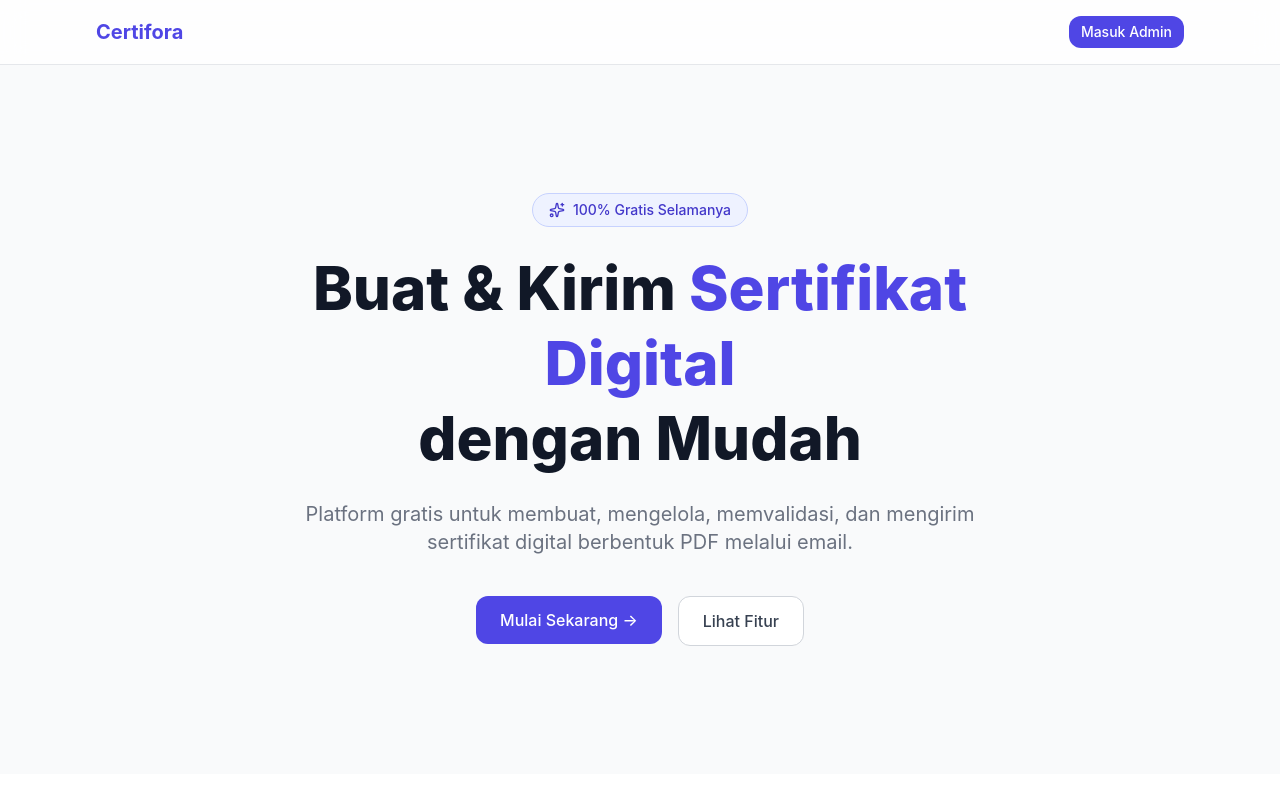
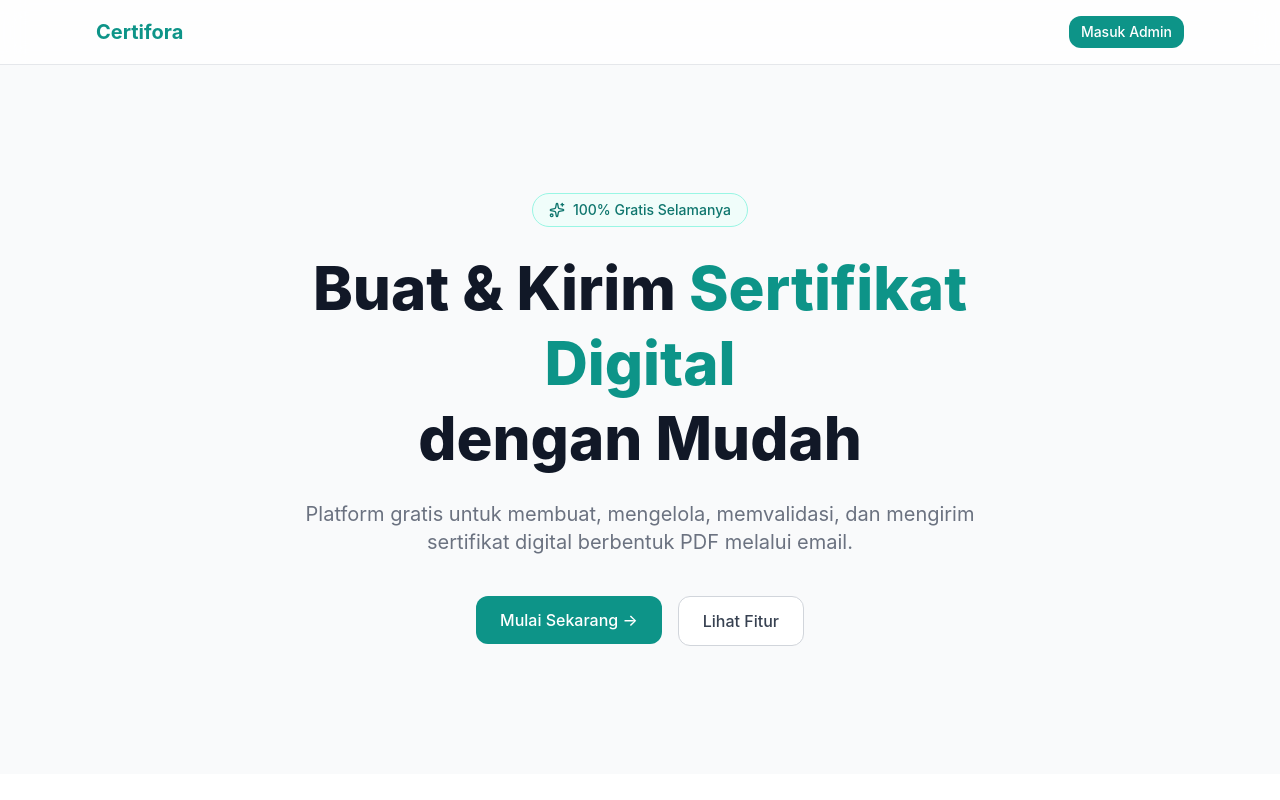
Before and after one commit to teguhsuryaro/certifora, a React (Vite) app: page / in a window 1280 px wide. Shown: the top 800 px of the page. Built offline with nearby package versions, Linux system fonts and the light colour scheme; no server answers.

Commit message:
feat: design tokens color palette teal

```diff
--- a/src/App.tsx
+++ b/src/App.tsx
@@ -33,7 +33,7 @@ function App() {
   if (isLoading) {
     return (
       <div className="min-h-screen bg-gray-50 flex items-center justify-center">
-        <div className="animate-spin rounded-full h-8 w-8 border-b-2 border-indigo-600" />
+        <div className="animate-spin rounded-full h-8 w-8 border-b-2 border-primary-600" />
       </div>
     )
   }
--- a/src/components/layout/AdminLayout.tsx
+++ b/src/components/layout/AdminLayout.tsx
@@ -39,7 +39,7 @@ export function AdminLayout() {
       >
         {/* Sidebar Header */}
         <div className="h-16 flex items-center px-6 border-b border-gray-200">
-          <Link to="/admin/dashboard" className="text-xl font-bold text-indigo-600">
+          <Link to="/admin/dashboard" className="text-xl font-bold text-primary-600">
             Certifora
           </Link>
         </div>
@@ -54,7 +54,7 @@ export function AdminLayout() {
               className={`
                 flex items-center gap-3 px-3 py-2.5 rounded-lg text-sm font-medium transition-colors
                 ${location.pathname === item.path
-                  ? 'bg-indigo-50 text-indigo-700'
+                  ? 'bg-primary-50 text-primary-700'
                   : 'text-gray-600 hover:bg-gray-100 hover:text-gray-900'
                 }
               `}
@@ -68,8 +68,8 @@ export function AdminLayout() {
         {/* User info + Logout (di bawah sidebar) */}
         <div className="absolute bottom-0 left-0 right-0 p-4 border-t border-gray-200">
           <div className="flex items-center gap-3 mb-3">
-            <div className="w-8 h-8 bg-indigo-100 rounded-full flex items-center justify-center">
-              <span className="text-sm font-medium text-indigo-600">
+            <div className="w-8 h-8 bg-primary-100 rounded-full flex items-center justify-center">
+              <span className="text-sm font-medium text-primary-600">
                 {admin?.full_name?.charAt(0) || 'A'}
               </span>
             </div>
--- a/src/components/layout/ProtectedRoute.tsx
+++ b/src/components/layout/ProtectedRoute.tsx
@@ -7,7 +7,7 @@ export function ProtectedRoute() {
   if (isLoading) {
     return (
       <div className="min-h-screen bg-gray-50 flex items-center justify-center">
-        <div className="animate-spin rounded-full h-8 w-8 border-b-2 border-indigo-600" />
+        <div className="animate-spin rounded-full h-8 w-8 border-b-2 border-primary-600" />
       </div>
     )
   }
--- a/src/components/layout/PublicOnlyRoute.tsx
+++ b/src/components/layout/PublicOnlyRoute.tsx
@@ -7,7 +7,7 @@ export function PublicOnlyRoute() {
   if (isLoading) {
     return (
       <div className="min-h-screen bg-gray-50 flex items-center justify-center">
-        <div className="animate-spin rounded-full h-8 w-8 border-b-2 border-indigo-600" />
+        <div className="animate-spin rounded-full h-8 w-8 border-b-2 border-primary-600" />
       </div>
     )
   }
--- a/src/index.css
+++ b/src/index.css
@@ -8,17 +8,17 @@
    ============================================ */
 
 @theme {
-  /* --- Primary (Indigo) --- */
-  --color-primary-50: #eef2ff;
-  --color-primary-100: #e0e7ff;
-  --color-primary-200: #c7d2fe;
-  --color-primary-300: #a5b4fc;
-  --color-primary-400: #818cf8;
-  --color-primary-500: #6366f1;
-  --color-primary-600: #4f46e5;
-  --color-primary-700: #4338ca;
-  --color-primary-800: #3730a3;
-  --color-primary-900: #312e81;
+  /* --- Primary (Teal/Mint) — MENGGANTIKAN Indigo --- */
+  --color-primary-50:  #f0fdfa;
+  --color-primary-100: #ccfbf1;
+  --color-primary-200: #99f6e4;
+  --color-primary-300: #5eead4;
+  --color-primary-400: #2dd4bf;
+  --color-primary-500: #14b8a6;
+  --color-primary-600: #0d9488;
+  --color-primary-700: #0f766e;
+  --color-primary-800: #115e59;
+  --color-primary-900: #134e4a;
 
   /* --- Status Colors --- */
   --color-success-50: #ecfdf5;
@@ -59,6 +59,13 @@
   --shadow-card: 0 1px 3px 0 rgb(0 0 0 / 0.1), 0 1px 2px -1px rgb(0 0 0 / 0.1);
   --shadow-modal: 0 20px 25px -5px rgb(0 0 0 / 0.1), 0 8px 10px -6px rgb(0 0 0 / 0.1);
 
+  /* --- Tambahan: Glassmorphism Tokens --- */
+  --shadow-glass: 0 8px 32px 0 rgba(13, 148, 136, 0.08);
+  --shadow-card-hover: 0 10px 40px -10px rgba(13, 148, 136, 0.15);
+  --bg-glass: rgba(255, 255, 255, 0.7);
+  --bg-glass-strong: rgba(255, 255, 255, 0.85);
+  --border-glass: rgba(255, 255, 255, 0.4);
+
   /* --- Border Radius --- */
   --radius-sm: 0.375rem;
   --radius-md: 0.5rem;
@@ -88,7 +95,9 @@
 
   body {
     color: var(--color-neutral-900);
-    background-color: var(--color-neutral-50);
+    background: linear-gradient(135deg, #f0fdfa 0%, #f5f3ff 50%, #ecfdf5 100%);
+    background-attachment: fixed;
+    min-height: 100vh;
   }
 
   /* Focus ring global — konsisten di semua elemen interaktif */
@@ -102,6 +111,29 @@
    Utility Classes Custom
    ============================================ */
 @layer utilities {
+  /* Glassmorphism card */
+  .glass-card {
+    background: var(--bg-glass-strong);
+    backdrop-filter: blur(12px);
+    -webkit-backdrop-filter: blur(12px);
+    border: 1px solid var(--border-glass);
+    border-radius: var(--radius-xl);
+    box-shadow: var(--shadow-glass);
+  }
+
+  .glass-card:hover {
+    box-shadow: var(--shadow-card-hover);
+  }
+
+  /* Gradient backgrounds */
+  .bg-gradient-brand {
+    background: linear-gradient(135deg, var(--color-primary-500), var(--color-primary-400));
+  }
+
+  .bg-gradient-subtle {
+    background: linear-gradient(135deg, #f0fdfa, #f5f3ff);
+  }
+
   /* Scrollbar styling */
   .scrollbar-thin::-webkit-scrollbar {
     width: 6px;
--- a/src/pages/public/LoginPage.tsx
+++ b/src/pages/public/LoginPage.tsx
@@ -31,7 +31,7 @@ export default function LoginPage() {
       <div className="w-full max-w-md">
         {/* Logo / Branding */}
         <div className="text-center mb-8">
-          <h1 className="text-3xl font-bold text-indigo-600">Certifora</h1>
+          <h1 className="text-3xl font-bold text-primary-600">Certifora</h1>
           <p className="mt-2 text-gray-500">Masuk ke dashboard admin</p>
         </div>
 
@@ -59,7 +59,7 @@ export default function LoginPage() {
                 autoFocus
                 autoComplete="email"
                 placeholder="admin@certifora.com"
-                className="w-full px-4 py-2.5 border border-gray-300 rounded-lg focus:ring-2 focus:ring-indigo-500 focus:border-indigo-500 outline-none transition-all"
+                className="w-full px-4 py-2.5 border border-gray-300 rounded-lg focus:ring-2 focus:ring-primary-500 focus:border-primary-500 outline-none transition-all"
               />
             </div>
 
@@ -76,7 +76,7 @@ export default function LoginPage() {
                 required
                 autoComplete="current-password"
                 placeholder="••••••••"
-                className="w-full px-4 py-2.5 border border-gray-300 rounded-lg focus:ring-2 focus:ring-indigo-500 focus:border-indigo-500 outline-none transition-all"
+                className="w-full px-4 py-2.5 border border-gray-300 rounded-lg focus:ring-2 focus:ring-primary-500 focus:border-primary-500 outline-none transition-all"
               />
             </div>
 
@@ -84,7 +84,7 @@ export default function LoginPage() {
             <button
               type="submit"
               disabled={isSubmitting}
-              className="w-full py-2.5 bg-indigo-600 text-white font-medium rounded-lg hover:bg-indigo-700 focus:ring-2 focus:ring-offset-2 focus:ring-indigo-500 disabled:opacity-50 disabled:cursor-not-allowed transition-all"
+              className="w-full py-2.5 bg-primary-600 text-white font-medium rounded-lg hover:bg-primary-700 focus:ring-2 focus:ring-offset-2 focus:ring-primary-500 disabled:opacity-50 disabled:cursor-not-allowed transition-all"
             >
               {isSubmitting ? (
                 <span className="flex items-center justify-center gap-2">
--- a/src/pages/public/NotFoundPage.tsx
+++ b/src/pages/public/NotFoundPage.tsx
@@ -8,7 +8,7 @@ export default function NotFoundPage() {
         <p className="mt-4 text-lg text-gray-600">Halaman tidak ditemukan</p>
         <Link
           to="/"
-          className="mt-6 inline-block px-6 py-3 bg-indigo-600 text-white rounded-lg hover:bg-indigo-700 transition-colors"
+          className="mt-6 inline-block px-6 py-3 bg-primary-600 text-white rounded-lg hover:bg-primary-700 transition-colors"
         >
           Kembali ke Beranda
         </Link>
```
